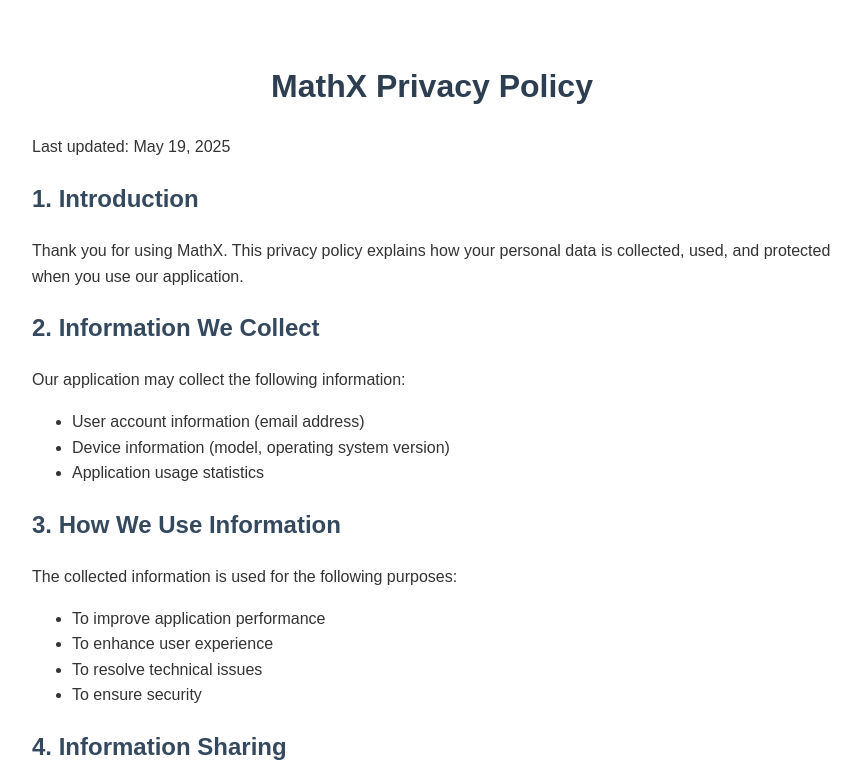
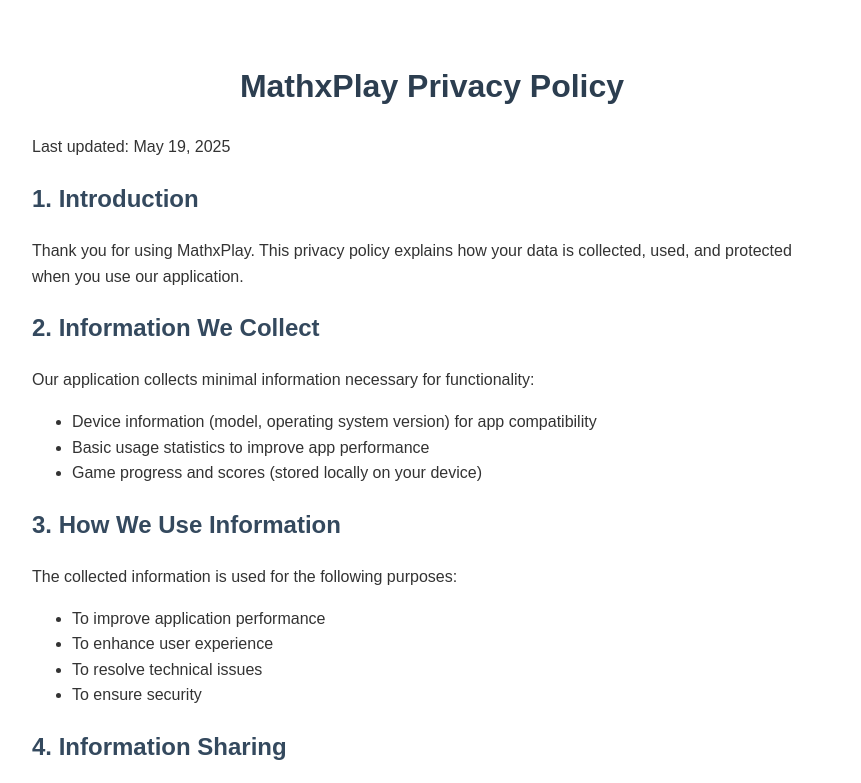
Before and after one commit to sahmtzdmr/mathx-privacy-policy, a plain HTML site: page index.html in a window 1280 px wide. Shown: the top 783 px of the page, without its empty margins (208-1069 px from the left). Drawn offline with Linux system fonts and the light colour scheme.

```diff
--- a/index.html
+++ b/index.html
@@ -3,7 +3,7 @@
 <head>
     <meta charset="UTF-8">
     <meta name="viewport" content="width=device-width, initial-scale=1.0">
-    <title>MathX Privacy Policy</title>
+    <title>MathxPlay Privacy Policy</title>
     <style>
         body {
             font-family: Arial, sans-serif;
@@ -28,19 +28,19 @@
 </head>
 <body>
     <div class="container">
-        <h1>MathX Privacy Policy</h1>
+        <h1>MathxPlay Privacy Policy</h1>
 
         <p>Last updated: May 19, 2025</p>
 
         <h2>1. Introduction</h2>
-        <p>Thank you for using MathX. This privacy policy explains how your personal data is collected, used, and protected when you use our application.</p>
+        <p>Thank you for using MathxPlay. This privacy policy explains how your data is collected, used, and protected when you use our application.</p>
 
         <h2>2. Information We Collect</h2>
-        <p>Our application may collect the following information:</p>
+        <p>Our application collects minimal information necessary for functionality:</p>
         <ul>
-            <li>User account information (email address)</li>
-            <li>Device information (model, operating system version)</li>
-            <li>Application usage statistics</li>
+            <li>Device information (model, operating system version) for app compatibility</li>
+            <li>Basic usage statistics to improve app performance</li>
+            <li>Game progress and scores (stored locally on your device)</li>
         </ul>
 
         <h2>3. How We Use Information</h2>
```
